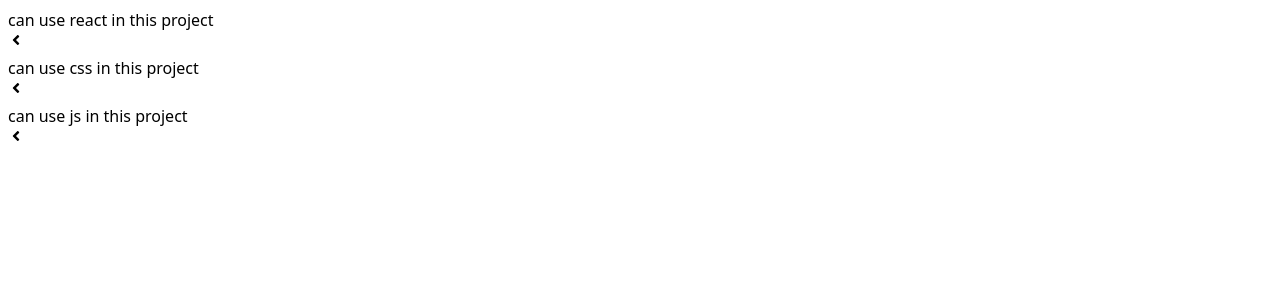
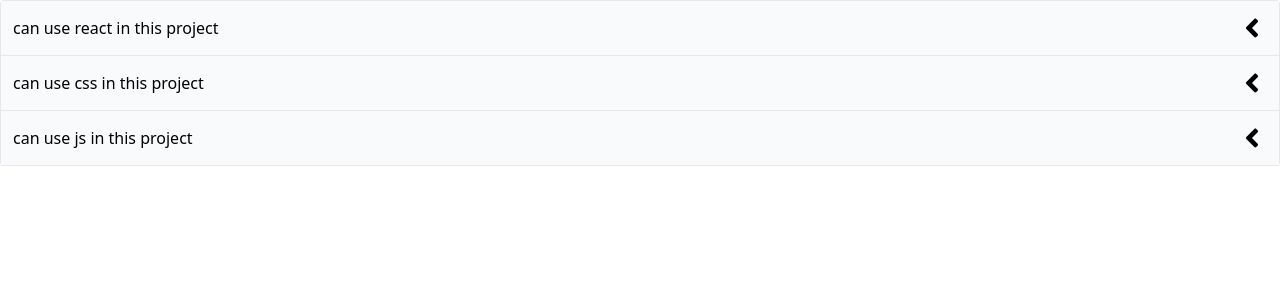
Before and after one commit to Masterh0/React-exercise-components, a React (Create React App) app: page / in a window 1280 px wide. Shown: the top 300 px of the page. Built offline with nearby package versions, Linux system fonts and the light colour scheme.

Commit message:
style a little with tailwind

```diff
--- a/src/components/Accordion.js
+++ b/src/components/Accordion.js
@@ -4,18 +4,18 @@ function Accordion({items}){
     const [expendedIndex , setExpendedIndex] = useState(5)
     const renderedAccordion= items.map((item , index)=>{
         const isExpended = index === expendedIndex
-        const icon = <span>
+        const icon = <span className="text-3xl">
             {isExpended ? <FaAngleDown/> : <FaAngleLeft />}
         </span>
         return <div key={item.id}>
-            <div onClick={()=>setExpendedIndex(index)} className="m-2 cursor-pointer">
+            <div onClick={()=>setExpendedIndex(index)} className="cursor-pointer flex items-center justify-between p-3 bg-gray-50 border-b ">
                 {item.lable}
                 {icon}
                 </div>
-            {isExpended && <div>{item.content}</div>}
+            {isExpended && <div className="border-b p-5">{item.content}</div>}
         </div>
     })
-    return <div>
+    return <div className="border-x border-t rounded">
         {renderedAccordion}
     </div>
 }
```
